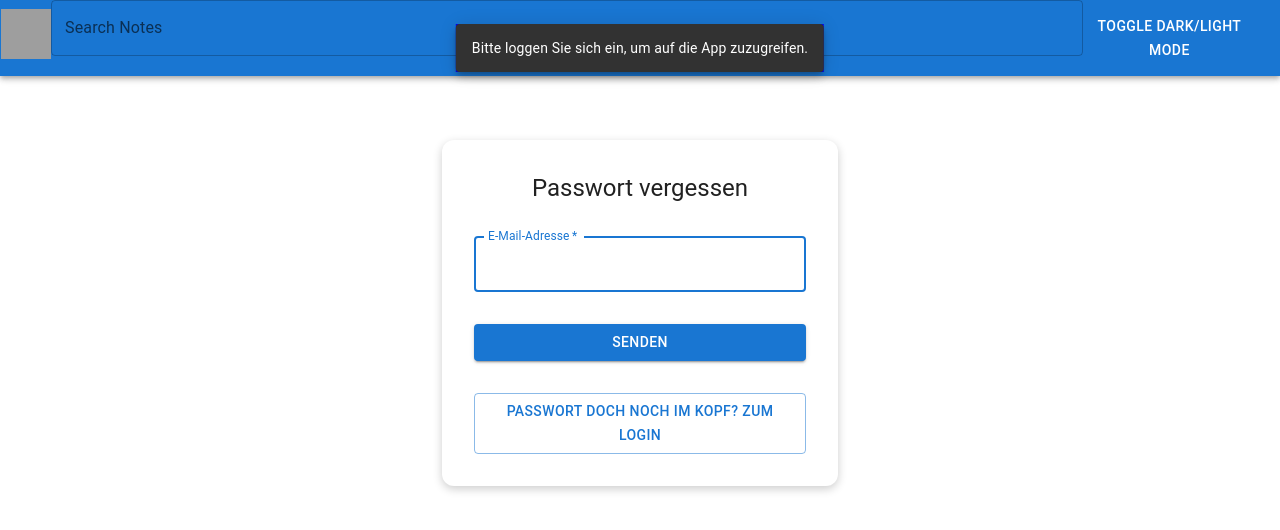
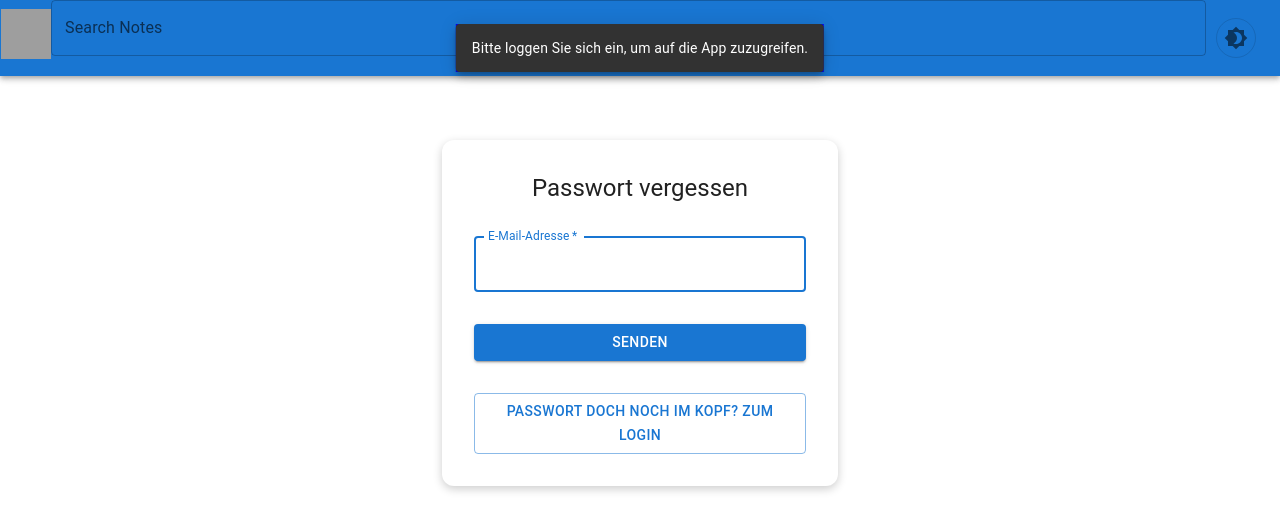
Before and after one commit to Abderrahmanec/NotizenMaster, a React (Create React App) app in the folder frontend/: page /forgot-password in a window 1280 px wide. Shown: the top 530 px of the page. Built offline with nearby package versions, Linux system fonts and the light colour scheme; grey boxes are pictures that could not be loaded.

Commit message:
Navbar-Komponente aktualisiert, um Authentifizierung und Logout zu unterstützen

```diff
--- a/frontend/src/Components/Navbar.js
+++ b/frontend/src/Components/Navbar.js
@@ -1,7 +1,9 @@
 import React, { useState } from "react";
 import { Link } from "react-router-dom";
-import { AppBar, Toolbar, Button, Typography, IconButton, Drawer, List, ListItem, ListItemText, Box } from "@mui/material";
+import { AppBar, Toolbar, Button, Typography, IconButton, Drawer, List, ListItem, ListItemText, Box, ToggleButton } from "@mui/material";
 import MenuIcon from "@mui/icons-material/Menu";
+import Brightness4Icon from "@mui/icons-material/Brightness4"; // Moon icon
+import Brightness7Icon from "@mui/icons-material/Brightness7"; // Sun icon
 import { useAuth } from "../context/AuthContext";
 import nmicIcon from '../assets/nmic.ico';
 import SearchBar from "./Notes/SearchBar";
@@ -9,7 +11,8 @@ import SearchBar from "./Notes/SearchBar";
 const Navbar = ({ toggleDarkMode, darkMode }) => {
   const { user, logout } = useAuth();
   const [mobileOpen, setMobileOpen] = useState(false);
-  const [searchTerm, setSearchTerm] = useState("");  // ✅ Add search state
+  const [searchTerm, setSearchTerm] = useState("");
+  const isButtonEnabled = true;
 
   // Toggle Drawer (Burger menu)
   const handleDrawerToggle = () => {
@@ -34,7 +37,7 @@ const Navbar = ({ toggleDarkMode, darkMode }) => {
           </>
         ) : (
           <>
-            <ListItem button component={Link} to="/login">
+            <ListItem button={isButtonEnabled} component={Link} to="/login">
               <ListItemText primary="Login" />
             </ListItem>
             <ListItem button component={Link} to="/register">
@@ -71,10 +74,15 @@ const Navbar = ({ toggleDarkMode, darkMode }) => {
           {/* 🔹 Search Bar */}
           <SearchBar searchTerm={searchTerm} setSearchTerm={setSearchTerm} />
 
-          {/* Dark Mode Toggle Button */}
-          <Button color="inherit" onClick={toggleDarkMode}>
-            Toggle Dark/Light Mode
-          </Button>
+          {/* 🔥 Dark Mode Toggle Button with Icon */}
+          <ToggleButton
+            value="darkMode"
+            selected={darkMode}
+            onChange={toggleDarkMode}
+            sx={{ marginLeft: "10px", borderRadius: "50%", width: 40, height: 40 }}
+          >
+            {darkMode ? <Brightness7Icon /> : <Brightness4Icon />}
+          </ToggleButton>
         </Toolbar>
       </AppBar>
 
```
